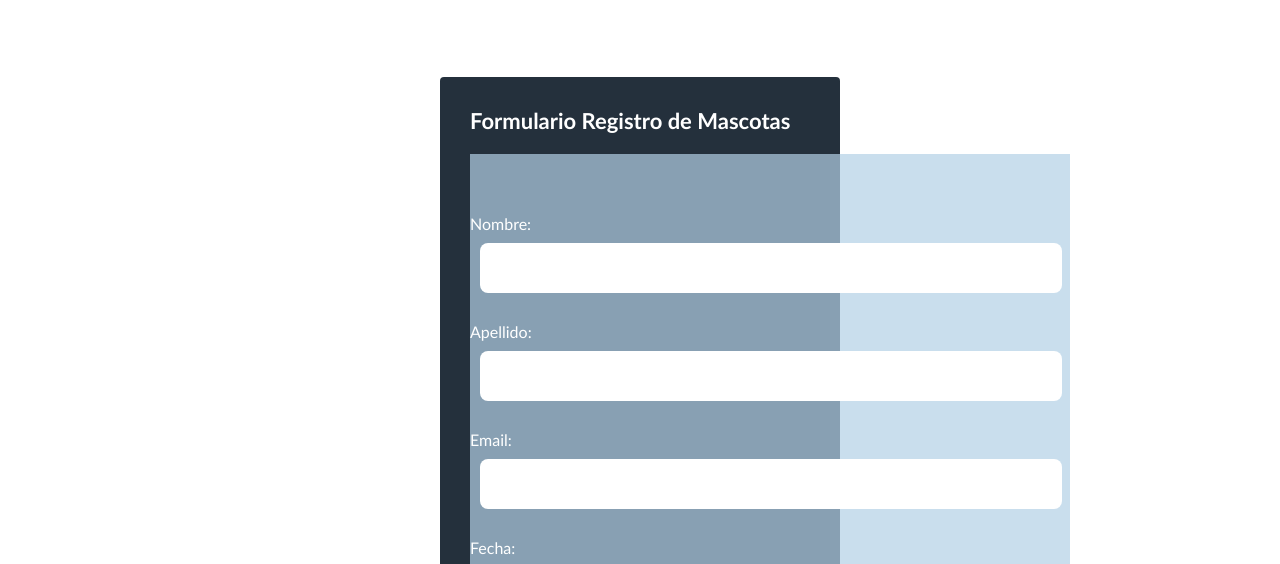
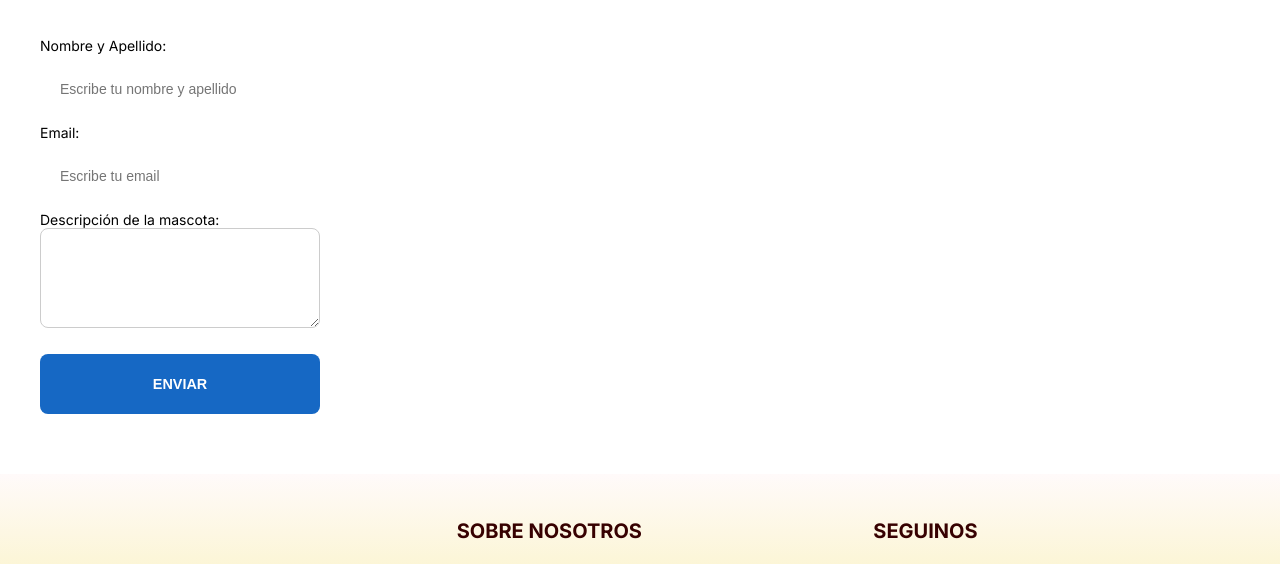
Before and after one commit to viktoryia40/ProgFullStack, a plain HTML site: page registromascotas.html in a window 1280 px wide. Shown: the part 130-694 px from the top of the page. Drawn offline with Linux system fonts and the light colour scheme.

Commit message:
subo modificaciones del registro

```diff
--- a/estilos.css
+++ b/estilos.css
@@ -619,18 +619,52 @@ input[type="submit"]:hover{
 }
 /*Registro de mascotas*/
 
-   .form-register{
-       width: 400px;
-       background: #24303c;
-       padding: 30px;
-       margin:auto;
-       margin-top: 100px;
-       border-radius: 4px;
-       font-family: 'Gill Sans', 'Gill Sans MT', Calibri, 'Trebuchet MS', sans-serif;
-       color: white;
+form{
+    width: 25%;
+    border: 20px;
+    margin: 20px;
+    padding: 20px;
+}
 
-   }
-   .form-register h4{
-       font-size: 22px;
-       margin-bottom: 20px;
-   }
+
+label{
+    font-size: 14px;
+    display: block;
+    width: 100%;
+}
+
+textarea{
+    resize: vertical;
+    max-height: 300px;
+    min-height: 100px;
+}
+input, textarea{
+    margin-bottom: 20px;
+    width: 100%;
+    padding: 10px;
+    box-sizing: border-box;
+    border: 1px solid #ccc;
+}
+
+input:focus, textarea:focus{
+    border: 1px solid #1668c4
+
+}
+
+
+input[type="submit"]{
+    margin-bottom: o;
+    background: #1668c4;
+    color: #fff;
+    border: none;
+}
+
+input[type="submit"]:hover{
+
+    background: #4a88f4;
+
+}
+
+h4, p{
+    text-align: center;
+}
--- a/registromascotas.html
+++ b/registromascotas.html
@@ -56,25 +56,16 @@
     </header>
 
     <section class="form-register">
-        <h4>Formulario Registro de Mascotas</h4>
-             <form class="formato" method="post" action="mascotar.php">
-                <label for="nombre">Nombre:</label><br/>
-                <input type="text" name="nombre" id="nombre"/><br>
-                <label for="nombre">Apellido:</label><br/>
-                <input type="text" name="apellido" id="apellido"/><br/>
-                <label for="email">Email:</label><br/>
-                <input type="email" name="email" id="email"/><br/>
-                <label for="fecha">Fecha:</label><br/>
-                <input type="date" name="fecha" id="fecha"/><br/>
-                <p>Marque lo que corresponda:<br/>
-                <input type="checkbox" name="Perdi a mi mascota" id="Perdi a mi mascota"/><label for="Perdi a mi mascota">Perdí a mi mascota</label><br/>
-                <input type="checkbox" name="Encontre una mascota" id="Encontre una mascota"/><label for="Encontre una mascota">Encontré una mascota</label><br/>
-                <label for="descripcion">Descripción de la mascota:</label><br/>
-                <textarea name="descripcion" id="descripcion" size="50"></textarea><br/>
-                <input type="submit"><br>
-                </p>
-
-            </form>
+        <h4>Formulario de Registro de Mascotas</h4>
+        <form>
+            <label for="nombre">Nombre y Apellido:</label>
+            <input type="text" id="nombre" placeholder="Escribe tu nombre y apellido">
+            <label for="email">Email:</label>
+            <input type="email" name="email" id="email" placeholder="Escribe tu email">
+            <label for="descripcion">Descripción de la mascota:</label>
+            <textarea id="descripcion"></textarea>
+            <input type="submit" value="Enviar">
+        </form>
 
     </section>
 
```
